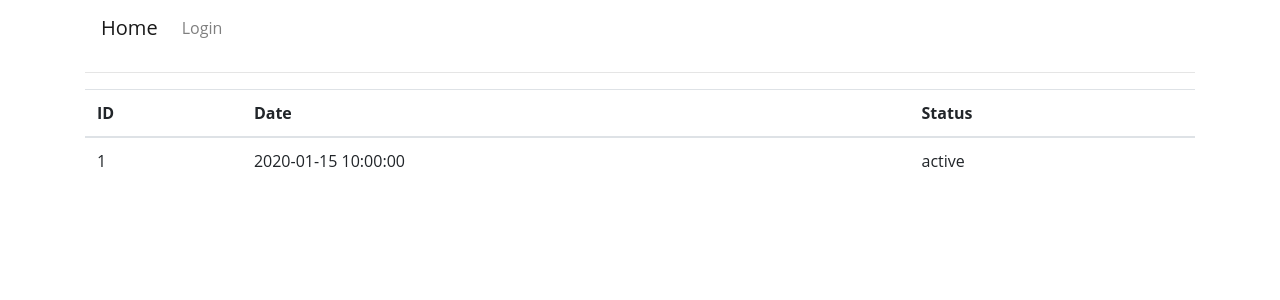
After one commit to infinityworks/snailx-admin-panel, a Python web app: template globals/templates/races.html in a window 1280 px wide. The commit adds this page. Shown: the top 300 px of the page. Run offline with Jinja, Linux system fonts and the light colour scheme; the template is opened without the code that fills it: most values are stand-ins (such as "Sample title", 1, 10 or a date in 2020); some libraries are stand-ins or nearby versions.

Commit message:
code complete starting tests

```diff
--- a/db/models.py
+++ b/db/models.py
@@ -74,6 +74,9 @@ class Race(db.Model):
     def get_round_race_ids(self, id_round):
         return db.session.query(Race.id).filter_by(id_round=id_round).all()
 
+    def get_races_by_round(self, id_round):
+        return self.query.filter_by(id_round=id_round).all()
+
 
 class Round(db.Model):
     id = db.Column(db.Integer(), primary_key=True, autoincrement=True)
--- a/globals/globals.py
+++ b/globals/globals.py
@@ -12,11 +12,15 @@ db = SQLAlchemy(app)
 bcrypt = Bcrypt(app)
 login_manager = LoginManager(app)
 
+
 from routes.index import index_blueprint, home_blueprint
 from routes.login.login import login_blueprint
 from routes.rounds.rounds import rounds_blueprint
+from routes.races.races import races_blueprint
+
 
 app.register_blueprint(index_blueprint)
 app.register_blueprint(login_blueprint)
 app.register_blueprint(home_blueprint)
 app.register_blueprint(rounds_blueprint)
+app.register_blueprint(races_blueprint)
--- a/globals/static/styles.css
+++ b/globals/static/styles.css
@@ -6,8 +6,3 @@ html, body {
 background-color: white;
 border-bottom: 1px solid #DADADA;
 }
-
-
-.table-hover tbody tr:hover td, .table-hover tbody tr:hover th {
-  background-color: #color;
-}
--- a/globals/templates/base.html
+++ b/globals/templates/base.html
@@ -39,6 +39,7 @@
         </body>
     </body>
 
-<script src="https://maxcdn.bootstrapcdn.com/bootstrap/3.3.7/js/bootstrap.min.js" integrity="sha384-Tc5IQib027qvyjSMfHjOMaLkfuWVxZxUPnCJA7l2mCWNIpG9mGCD8wGNIcPD7Txa" crossorigin="anonymous"></script>
-
+<script src="https://code.jquery.com/jquery-3.2.1.slim.min.js" integrity="sha384-KJ3o2DKtIkvYIK3UENzmM7KCkRr/rE9/Qpg6aAZGJwFDMVNA/GpGFF93hXpG5KkN" crossorigin="anonymous"></script>
+<script src="https://cdnjs.cloudflare.com/ajax/libs/popper.js/1.12.9/umd/popper.min.js" integrity="sha384-ApNbgh9B+Y1QKtv3Rn7W3mgPxhU9K/ScQsAP7hUibX39j7fakFPskvXusvfa0b4Q" crossorigin="anonymous"></script>
+<script src="https://maxcdn.bootstrapcdn.com/bootstrap/4.0.0/js/bootstrap.min.js" integrity="sha384-JZR6Spejh4U02d8jOt6vLEHfe/JQGiRRSQQxSfFWpi1MquVdAyjUar5+76PVCmYl" crossorigin="anonymous"></script>
 </html>
--- /dev/null
+++ b/globals/templates/races.html
@@ -0,0 +1,55 @@
+{% extends "base.html" %}
+
+{% block content %}
+
+<table class="table table-hover">
+    <thead>
+        <tr>
+          <th scope="col">ID</th>
+          <th scope="col">Date</th>
+          <th scope="col">Status</th>
+        </tr>
+    </thead>
+    <tbody>
+    {% for race in races %}
+    <tr>
+        <td>{{race.id}}</td>
+        <td>{{race.date}}</td>
+        <td>{{race.status}}</td>
+    </tr>
+    {% endfor %}
+    </tbody>
+</table>
+
+{% endblock content %}
+
+
+
+<table class="table table-hover">
+  <thead>
+    <tr>
+      <th scope="col">ID</th>
+      <th scope="col">Name</th>
+      <th scope="col">Start Date</th>
+      <th scope="col">End Date</th>
+    </tr>
+  </thead>
+    <tbody>
+    {% if active_round %}
+    <tr class="table-primary">
+      <td>{{active_round.id}}</td>
+      <td>{{active_round.name}}</td>
+      <td>{{active_round.start_date}}</td>
+      <td>{{active_round.end_date}}</td>
+    </tr>
+    {% endif %}
+    {% for round in rounds %}
+      <tr>
+        <td>{{round.id}}</td>
+        <td>{{round.name}}</td>
+        <td>{{round.start_date}}</td>
+        <td>{{round.end_date}}</td>
+      </tr>
+    {% endfor %}
+  </tbody>
+</table>
--- a/routes/rounds/rounds.py
+++ b/routes/rounds/rounds.py
@@ -1,7 +1,7 @@
 from flask import render_template, Blueprint, url_for, redirect
 from flask_login import current_user
 from db.models import Round
-from datetime import datetime, timedelta
+from datetime import datetime
 
 
 rounds_blueprint = Blueprint('rounds', __name__)
```
Also changed, not shown: globals/templates/rounds.html (+18 -11 lines), routes/races/races.py (added, +16 -0 lines), routes/races/__init__.py (added).
